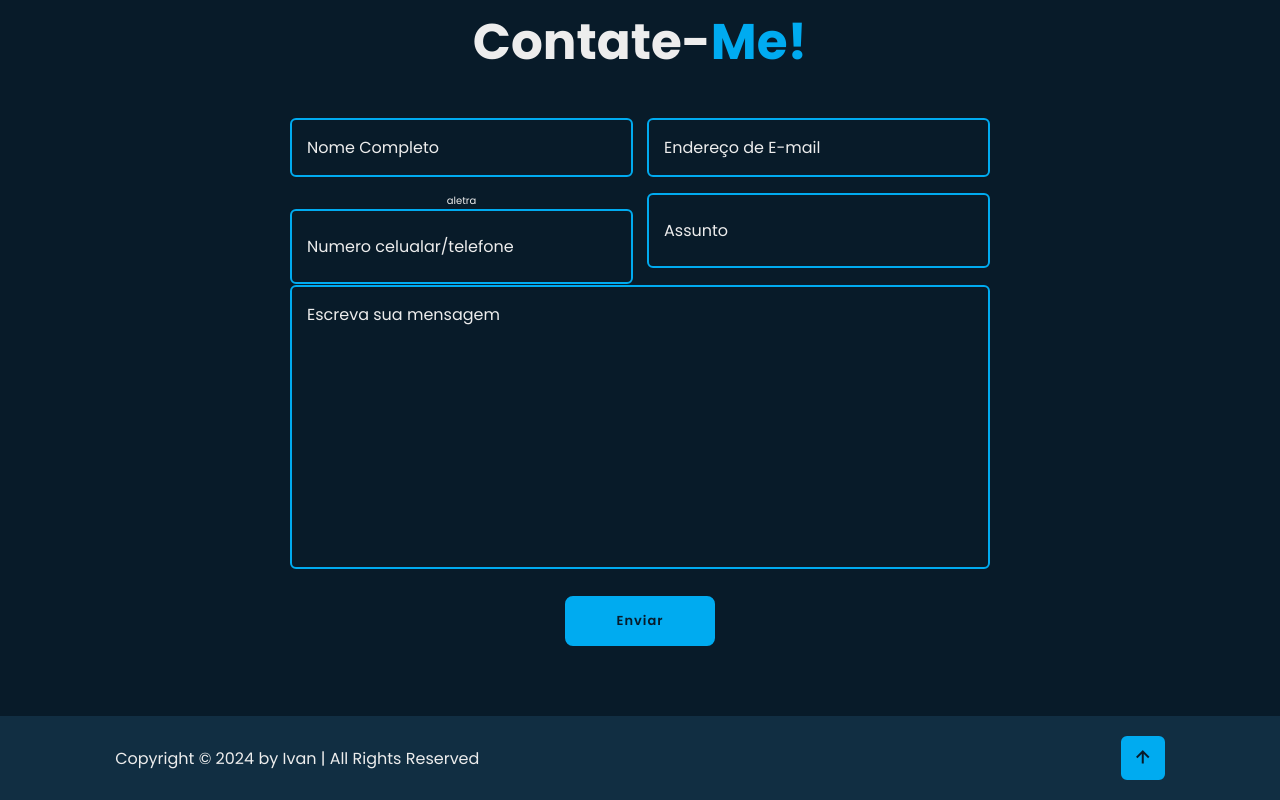
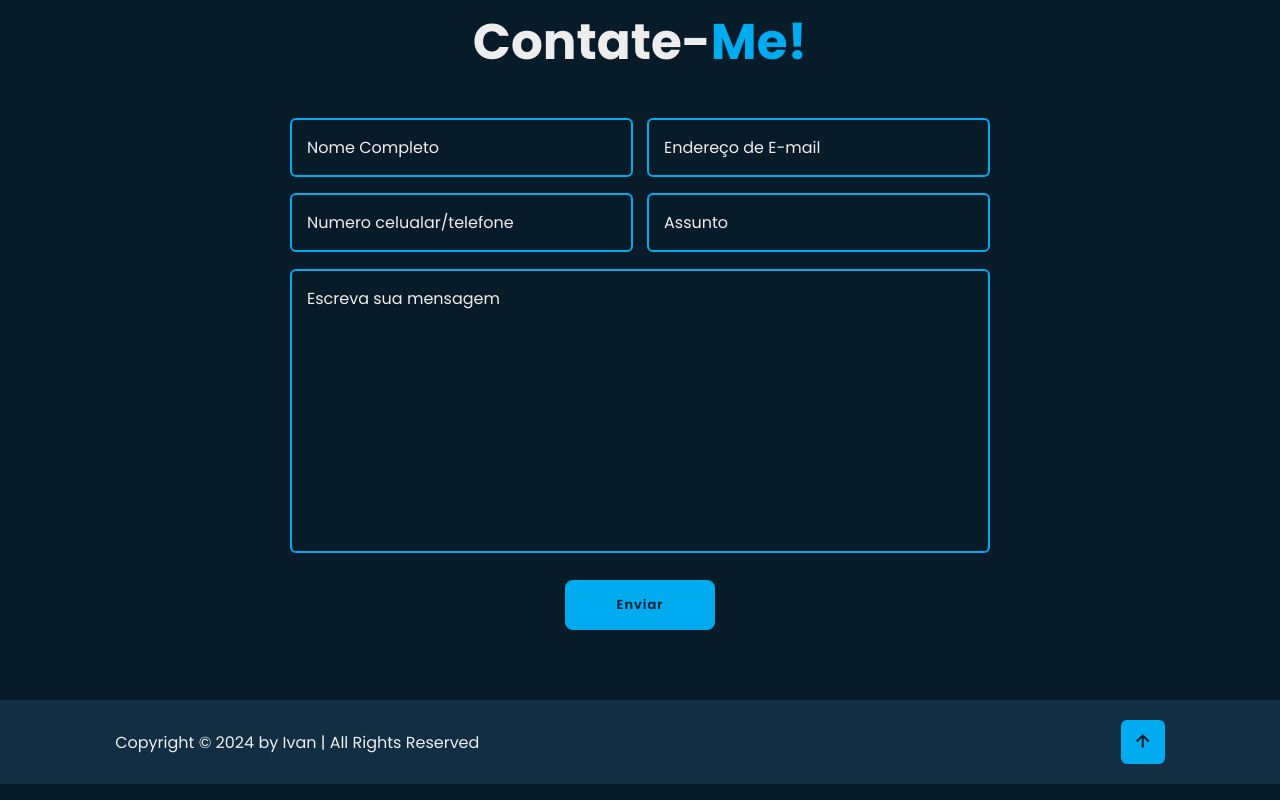
Before and after one commit to ivanizidoro/PORTFOLIO-1, a plain HTML site: page index.html in a window 1280 px wide. Shown: the part 3175-3975 px from the top of the page. Drawn offline with nearby package versions, Linux system fonts and the light colour scheme.

Commit message:
alteração no HTML

```diff
--- a/index.html
+++ b/index.html
@@ -185,7 +185,7 @@
             </div>
 
             <div class="input-box">
-                <div class="input-field">aletra
+                <div class="input-field">
                     <input type="tel" placeholder="Numero celualar/telefone" required>
                     <span class="focus"></span>
                 </div>
```
